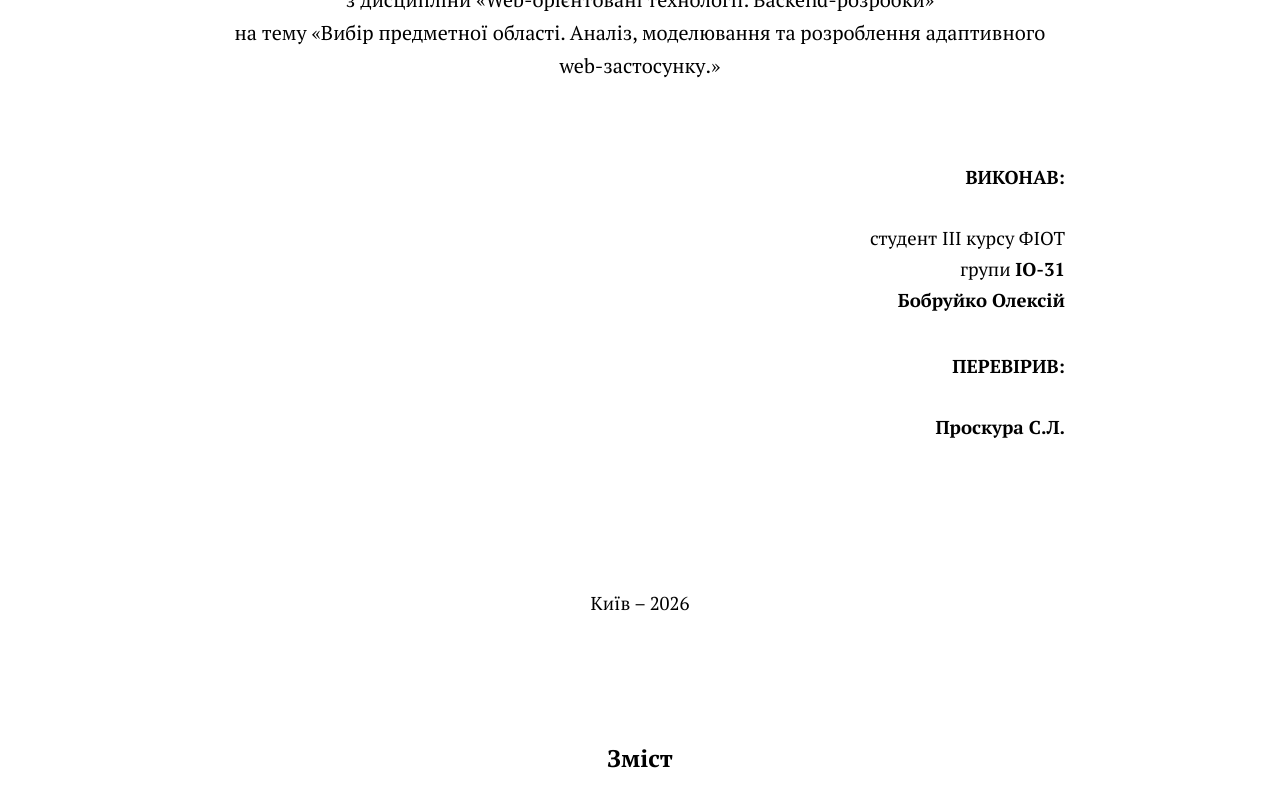
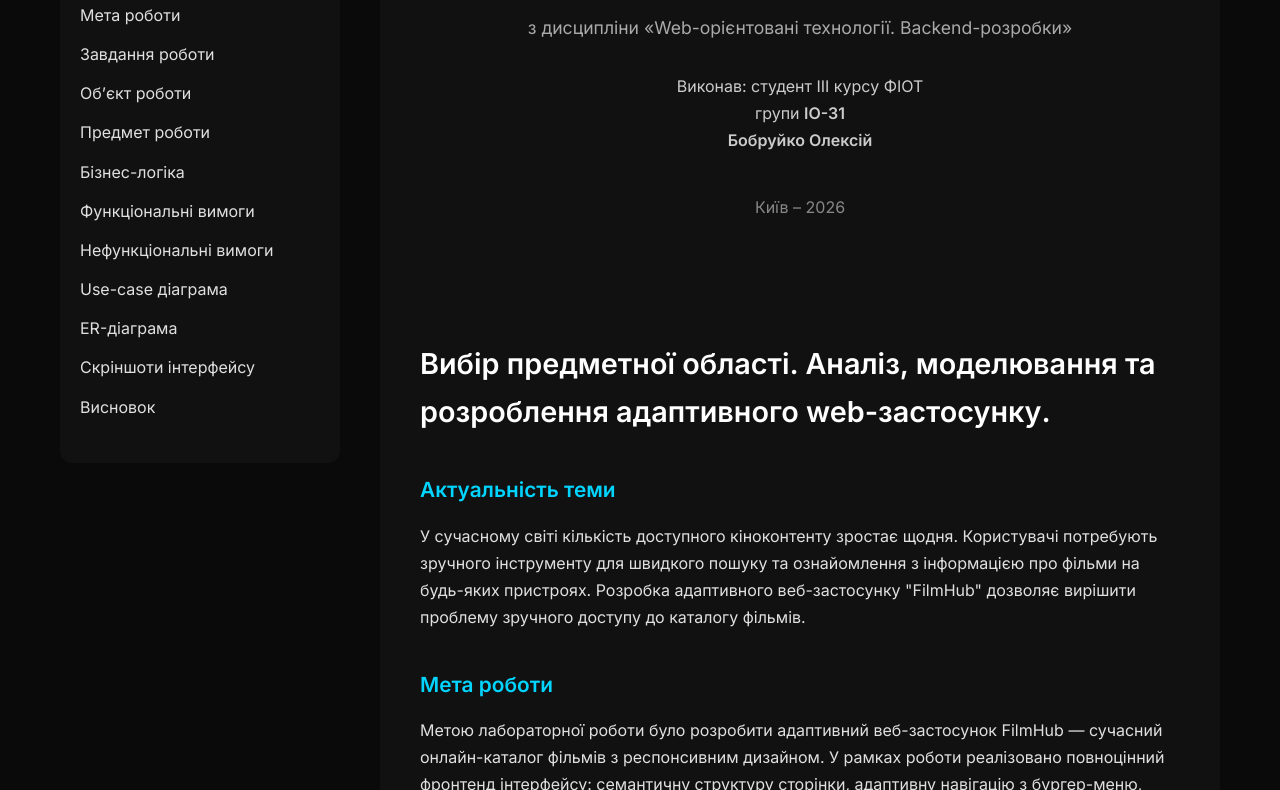
Before and after one commit to BobruikoOleksii-KPI/backend-2026, a plain HTML site: page backend_lr1_Bobruiko.html in a window 1280 px wide. Shown: the part 417-1207 px from the top of the page. Drawn offline with Linux system fonts and the light colour scheme.

Commit message:
docs: update Lab 1 reports with proper styling

```diff
--- a/backend_lr1_Bobruiko.html
+++ b/backend_lr1_Bobruiko.html
@@ -5,212 +5,143 @@
     <meta name="viewport" content="width=device-width, initial-scale=1.0">
     <title>Лабораторна робота №1 – FilmHub</title>
     <style>
-        @import url('https://fonts.googleapis.com/css2?family=PT+Serif:wght@400;700&display=swap');
+        @import url('https://fonts.googleapis.com/css2?family=Inter:wght@400;500;600&family=PT+Serif:wght@400;700&display=swap');
 
-        body {
-            font-family: 'PT Serif', 'Times New Roman', serif;
-            font-size: 14pt;
-            line-height: 1.65;
-            margin: 0;
-            padding: 0;
-            color: #000;
-            background: #fff;
+        :root {
+            --bg: #0a0a0a;
+            --card: #111111;
+            --text: #e0e0e0;
+            --accent: #00d4ff;
         }
 
+        * { margin: 0; padding: 0; box-sizing: border-box; }
+        body {
+            font-family: 'Inter', sans-serif;
+            background: var(--bg);
+            color: var(--text);
+            line-height: 1.7;
+        }
+        .header {
+            background: linear-gradient(90deg, #111111, #1a1a1a);
+            padding: 2rem 0;
+            border-bottom: 1px solid #222;
+            text-align: center;
+        }
+        .header h1 {
+            font-size: 2.4rem;
+            font-weight: 600;
+            letter-spacing: -1px;
+        }
+        .container {
+            max-width: 1200px;
+            margin: 0 auto;
+            display: flex;
+            gap: 40px;
+            padding: 40px 20px;
+        }
+        .sidebar {
+            width: 280px;
+            background: var(--card);
+            padding: 30px 20px;
+            border-radius: 12px;
+            height: fit-content;
+            position: sticky;
+            top: 20px;
+        }
+        .sidebar h3 {
+            margin-bottom: 20px;
+            color: var(--accent);
+            font-size: 1.1rem;
+        }
+        .sidebar ul {
+            list-style: none;
+        }
+        .sidebar ul li {
+            margin-bottom: 12px;
+        }
+        .sidebar ul a {
+            color: var(--text);
+            text-decoration: none;
+            transition: color 0.2s;
+        }
+        .sidebar ul a:hover {
+            color: var(--accent);
+        }
+        .main-content {
+            flex: 1;
+            background: var(--card);
+            padding: 40px;
+            border-radius: 12px;
+        }
         .title-page {
-            max-width: 850px;
-            margin: 40px auto;
-            padding: 60px 40px 80px;
             text-align: center;
-            min-height: 100vh;
-            display: flex;
-            flex-direction: column;
-            justify-content: center;
+            margin-bottom: 60px;
+            padding: 40px 0;
         }
-
-        .university {
-            font-size: 15pt;
-            margin-bottom: 45px;
-            line-height: 1.45;
+        h2 { font-size: 1.8rem; margin: 50px 0 25px; color: white; }
+        h3 { font-size: 1.3rem; margin: 35px 0 15px; color: var(--accent); }
+        p { margin-bottom: 18px; }
+        img {
+            max-width: 100%;
+            border-radius: 8px;
+            border: 1px solid #333;
+            margin: 20px 0;
         }
-
-        .lab-number {
-            font-size: 18pt;
-            font-weight: bold;
-            text-transform: uppercase;
-            margin: 55px 0 15px;
-        }
-
-        .discipline {
-            font-size: 15pt;
-            margin-bottom: 80px;
-        }
-
-        .performer, .reviewer {
-            text-align: right;
-            max-width: 420px;
-            margin-left: auto;
-            margin-bottom: 35px;
-        }
-
-        .performer strong, .reviewer strong {
-            font-weight: bold;
-        }
-
-        .city-year {
-            margin-top: 110px;
-            font-size: 14pt;
+        pre {
+            background: #1a1a1a;
+            padding: 20px;
+            border-radius: 8px;
+            overflow-x: auto;
+            margin: 20px 0;
         }
     </style>
 </head>
 <body>
 
-    <!-- ====================== ТИТУЛЬНИЙ АРКУШ ====================== -->
-    <div class="title-page">
-        <div class="university">
-            Міністерство освіти і науки України<br>
-            Національний технічний університет України<br>
-            «Київський політехнічний інститут ім. Ігоря Сікорського»<br>
-            Факультет інформатики та обчислювальної техніки<br>
-            Кафедра обчислювальної техніки
+    <div class="header">
+        <h1>ЗВІТИ З ЛАБОРАТОРНИХ РОБІТ</h1>
+        <p style="margin-top:10px; color:#888;">з дисципліни «Web-орієнтовані технології. Backend-розробки»</p>
     </div>
 
-        <div class="lab-number">
-            ЛАБОРАТОРНА РОБОТА № 1
-        </div>
+    <div class="container">
 
-        <div class="discipline">
-            з дисципліни «Web-орієнтовані технології. Backend-розробки»<br>
-            на тему «Вибір предметної області. Аналіз, моделювання та розроблення адаптивного web-застосунку.»
-        </div>
-
-        <div class="performer">
-            <strong>ВИКОНАВ:</strong><br><br>
-            студент ІІІ курсу ФІОТ<br>
-            групи <strong>ІО-31</strong><br>
-            <strong>Бобруйко Олексій</strong>
-        </div>
-
-        <div class="reviewer">
-            <strong>ПЕРЕВІРИВ:</strong><br><br>
-            <strong>Проскура С.Л.</strong>
-        </div>
-
-        <div class="city-year">
-            Київ – 2026
-        </div>
-    </div>
-
-<!DOCTYPE html>
-<html lang="uk">
-<head>
-    <meta charset="UTF-8">
-    <meta name="viewport" content="width=device-width, initial-scale=1.0">
-    <title>Лабораторна робота №1 – FilmHub</title>
-    <style>
-        @import url('https://fonts.googleapis.com/css2?family=PT+Serif:wght@400;700&display=swap');
-
-        body {
-            font-family: 'PT Serif', 'Times New Roman', serif;
-            font-size: 14pt;
-            line-height: 1.65;
-            margin: 0;
-            padding: 0;
-            color: #000;
-            background: #fff;
-        }
-
-        /* ====================== TITLE PAGE ====================== */
-        .title-page {
-            max-width: 850px;
-            margin: 40px auto;
-            padding: 60px 40px 80px;
-            text-align: center;
-            min-height: 100vh;
-            display: flex;
-            flex-direction: column;
-            justify-content: center;
-        }
-
-        .university { font-size: 15pt; margin-bottom: 45px; line-height: 1.45; }
-        .lab-number { font-size: 18pt; font-weight: bold; text-transform: uppercase; margin: 55px 0 15px; }
-        .discipline { font-size: 15pt; margin-bottom: 80px; }
-        .performer, .reviewer {
-            text-align: right;
-            max-width: 420px;
-            margin-left: auto;
-            margin-bottom: 35px;
-        }
-        .performer strong, .reviewer strong { font-weight: bold; }
-        .city-year { margin-top: 110px; font-size: 14pt; }
-
-        /* ====================== MAIN CONTENT ====================== */
-        .main-content {
-            max-width: 850px;
-            margin: 40px auto;
-            padding: 0 50px 80px;
-        }
-
-        .main-content h2 {
-            font-size: 16pt;
-            text-align: center;
-            margin: 60px 0 35px;
-            font-weight: bold;
-        }
-
-        .main-content h3 {
-            font-size: 14.5pt;
-            margin: 45px 0 18px;
-            font-weight: bold;
-        }
-
-        .main-content p {
-            text-align: justify;
-            margin-bottom: 19px;
-        }
-
-        .main-content ol {
-            margin-bottom: 22px;
-            padding-left: 25px;
-        }
-
-        .main-content ol li {
-            margin-bottom: 8px;
-        }
-
-        .main-content strong {
-            font-weight: bold;
-        }
-    </style>
-</head>
-<body>
-
-    <!-- ====================== ОСНОВНИЙ ЗМІСТ ====================== -->
-    <div class="main-content">
-
-        <h1 style="text-align:center; font-size:18pt; margin-bottom:50px;">Зміст</h1>
-        <ol>
-            <li><a href="#intro">Вибір предметної області. Аналіз, моделювання та розроблення адаптивного web-застосунку</a></li>
+        <div class="sidebar">
+            <h3>Зміст</h3>
+            <ul>
+                <li><a href="#intro">Вибір предметної області</a></li>
                 <li><a href="#relevance">Актуальність теми</a></li>
                 <li><a href="#goal">Мета роботи</a></li>
                 <li><a href="#tasks">Завдання роботи</a></li>
                 <li><a href="#object">Об’єкт роботи</a></li>
                 <li><a href="#subject">Предмет роботи</a></li>
-            <li><a href="#business">Бізнес-логіка роботи</a></li>
+                <li><a href="#business">Бізнес-логіка</a></li>
                 <li><a href="#func">Функціональні вимоги</a></li>
                 <li><a href="#nonfunc">Нефункціональні вимоги</a></li>
                 <li><a href="#usecase">Use-case діаграма</a></li>
-            <li><a href="#er">ER-діаграма даних</a></li>
+                <li><a href="#er">ER-діаграма</a></li>
+                <li><a href="#screenshots">Скріншоти інтерфейсу</a></li>
                 <li><a href="#conclusion">Висновок</a></li>
-        </ol>
+            </ul>
+        </div>
+
+        <div class="main-content">
+
+            <div class="title-page">
+                <h2 style="font-size:2rem; margin-bottom:20px;">ЛАБОРАТОРНА РОБОТА № 1</h2>
+                <p style="font-size:1.1rem; color:#aaa;">з дисципліни «Web-орієнтовані технології. Backend-розробки»</p>
+                <p style="margin-top:30px; color:#ccc;">Виконав: студент ІІІ курсу ФІОТ<br>
+                групи <strong>ІО-31</strong><br>
+                <strong>Бобруйко Олексій</strong></p>
+                <p style="margin-top:40px; color:#888;">Київ – 2026</p>
+            </div>
 
             <h2 id="intro">Вибір предметної області. Аналіз, моделювання та розроблення адаптивного web-застосунку.</h2>
 
             <h3 id="relevance">Актуальність теми</h3>
-        <p>У сучасному світі кількість доступного кіноконтенту зростає щодня. Користувачі потребують зручного інструменту для швидкого пошуку та ознайомлення з інформацією про фільми на будь-яких пристроях. Розробка адаптивного веб-застосунку "FilmHub" дозволяє вирішити проблему зручного доступу до каталогу фільмів, забезпечуючи приємний користувацький досвід незалежно від розміру екрану.</p>
+            <p>У сучасному світі кількість доступного кіноконтенту зростає щодня. Користувачі потребують зручного інструменту для швидкого пошуку та ознайомлення з інформацією про фільми на будь-яких пристроях. Розробка адаптивного веб-застосунку "FilmHub" дозволяє вирішити проблему зручного доступу до каталогу фільмів.</p>
 
             <h3 id="goal">Мета роботи</h3>
-        <p>Метою лабораторної роботи було розробити адаптивний веб-застосунок FilmHub — сучасний онлайн-каталог фільмів з респонсивним дизайном. У рамках роботи буде реалізовано повноцінний фронтенд інтерфейсу: семантичну структуру сторінки (header, main, footer), адаптивну навігацію з бургер-меню, інтерактивну сітку інформаційних карток фільмів із постерами, а також візуальні ефекти та анімації.</p>
+            <p>Метою лабораторної роботи було розробити адаптивний веб-застосунок FilmHub — сучасний онлайн-каталог фільмів з респонсивним дизайном. У рамках роботи реалізовано повноцінний фронтенд інтерфейсу: семантичну структуру сторінки, адаптивну навігацію з бургер-меню, інтерактивну сітку фільмів, візуальні ефекти та анімації.</p>
 
             <h3 id="tasks">Завдання роботи</h3>
             <ol>
@@ -263,7 +194,7 @@
             <p>Актори: Гість (незареєстрований користувач), Зареєстрований користувач, Адміністратор.<br>
             Головні use cases: Перегляд каталогу, Пошук фільму, Перегляд деталей фільму, Фільтрація за жанром, Додавання до улюблених, Управління каталогом (для адміністратора).</p>
             <p><strong>Рис. 1.</strong> Use-case діаграма системи FilmHub</p>
-        <img src="screenshots/usecase.png" alt="Use-case діаграма" style="max-width:100%; border:1px solid #ccc; margin:15px 0;">
+            <img src="frontend/screenshots/usecase.png" alt="Use-case діаграма" style="max-width:100%; border:1px solid #ccc; margin:15px 0;">
 
             <h3 id="er">ER-діаграма даних</h3>
             <p>Сутності:<br>
@@ -276,22 +207,23 @@
             • Film belongs to one Director<br>
             • Film has many Actors</p>
             <p><strong>Рис. 2.</strong> ER-діаграма даних для системи FilmHub</p>
-        <img src="screenshots/er.png" alt="ER-діаграма" style="max-width:100%; border:1px solid #ccc; margin:15px 0;">
+            <img src="frontend/screenshots/er.png" alt="ER-діаграма" style="max-width:100%; border:1px solid #ccc; margin:15px 0;">
 
             <h3>Скріншоти інтерфейсу</h3>
 
             <p><strong>Рис. 3.</strong> Загальний вигляд веб-застосунку «FilmHub» на десктопному пристрої</p>
-        <img src="screenshots/desktop.jpg" alt="Desktop view" style="max-width:100%; border:1px solid #ccc; margin:15px 0;">
+            <img src="frontend/screenshots/desktop.jpg" alt="Desktop view" style="max-width:100%; border:1px solid #ccc; margin:15px 0;">
 
             <p><strong>Рис. 4.</strong> Мобільний вигляд з відкритим бургер-меню</p>
-        <img src="screenshots/burger.jpg" alt="Burger menu open" style="max-width:100%; border:1px solid #ccc; margin:15px 0;">
+            <img src="frontend/screenshots/burger.jpg" alt="Burger menu open" style="max-width:100%; border:1px solid #ccc; margin:15px 0;">
 
             <p><strong>Рис. 5.</strong> Демонстрація взаємодії з навігаційними посиланнями (спливаюче повідомлення-заглушка)</p>
-        <img src="screenshots/placeholder.jpg" alt="Navigation placeholder popup" style="max-width:100%; border:1px solid #ccc; margin:15px 0;">
+            <img src="frontend/screenshots/placeholder.jpg" alt="Navigation placeholder popup" style="max-width:100%; border:1px solid #ccc; margin:15px 0;">
 
             <h3 id="conclusion">Висновок</h3>
-        <p>В ході виконання лабораторної роботи було сформульовано ключові складові опису інформаційної системи, побудовано моделі та розроблено адаптивний інтерфейс веб-застосунку "FilmHub". Набуто практичні навички створення респонсивного дизайну, роботи з Git та GitHub. Можливе подальше удосконалення — підключення бази даних та backend-логіки.</p>
+            <p>В ході виконання лабораторної роботи було сформульовано ключові складові опису інформаційної системи, побудовано моделі та розроблено адаптивний інтерфейс веб-застосунку "FilmHub". Набуто практичні навички створення респонсивного дизайну, роботи з Git та GitHub.</p>
 
+        </div>
     </div>
 
 </body>
```
Also changed, not shown: backend_lr1_add_Bobruiko.html (+119 -80 lines), frontend/screenshots/er.png, frontend/screenshots/er_transparent.png (added), frontend/screenshots/usecase.png, frontend/screenshots/usecase_transparent.png (added). Lines whose indentation alone changed are shown as unchanged.
